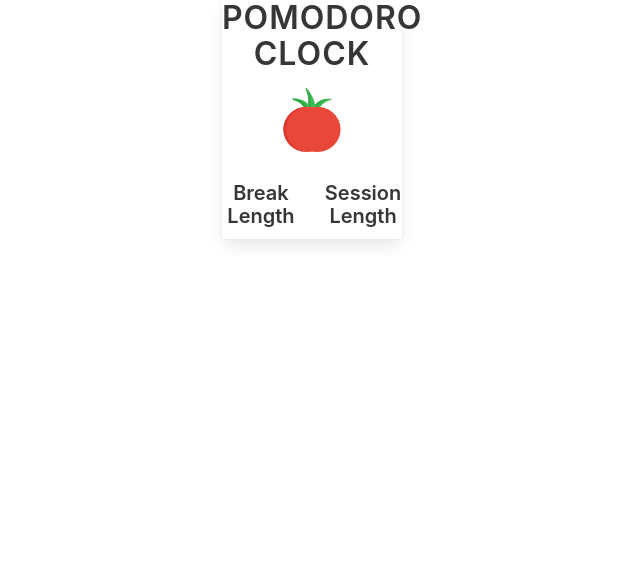
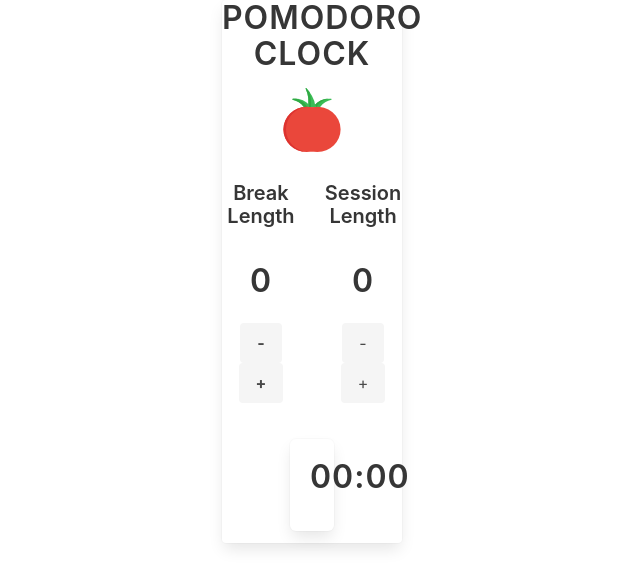
Before and after one commit to unrealwork/pomodoro-clock, a React (Create React App) app: page / in a window 1280 px wide. Shown: the top 588 px of the page, without its empty margins (328-968 px from the left). Built offline with nearby package versions, Linux system fonts and the light colour scheme.

Commit message:
added html elements for: timer, section, break

```diff
--- a/src/App.js
+++ b/src/App.js
@@ -5,21 +5,60 @@ const Header = () => (
     <div className="content has-text-centered">
         <h1 className="heading is-2">Pomodoro Clock</h1>
         <img alt={"Pomodoro logo"} src={"./favicon.png"}/>
+
     </div>
 );
 
 const BreakControl = () => (
     <div className="column has-text-centered">
         <p id="break-label" className="title is-5">Break Length</p>
+        <div className={"column"}>
+            <div className="content">
+                <h1 className="heading is-1">0</h1>
+            </div>
+            <button className="button has-text-weight-bold is-light">-</button>
+            <button className="button has-text-weight-bold is-light">+</button>
+        </div>
     </div>
 );
 
 const SessionControl = () => (
     <div className="column has-text-centered">
         <p id="session-label" className="title is-5">Session Length</p>
+        <div className={"column"}>
+            <div className="content">
+                <h1 className="heading is-1">0</h1>
+            </div>
+            <button className="button is-light">-</button>
+            <button className="button is-light">+</button>
+        </div>
     </div>
 );
 
+
+const BoxedNumber = (props) => (
+    <div className="column is-4">
+        <div className="box has-text-centered">
+            <div className="content">
+                <h1 className="heading">{props.number}</h1>
+            </div>
+        </div>
+    </div>
+);
+
+
+const ControlPanel = () => (
+    <div className="columns is-centered">
+        <BreakControl/>
+        <SessionControl/>
+    </div>
+);
+
+const TimerPanel = () => (
+    <div className="columns is-centered ">
+        <BoxedNumber number="00:00"/>
+    </div>
+);
 
 class App extends Component {
 
@@ -30,10 +69,8 @@ class App extends Component {
                     <div className="column is-7">
                         <div className="card">
                             <Header/>
-                            <div className="columns is-centered">
-                                <BreakControl/>
-                                <SessionControl/>
-                            </div>
+                            <ControlPanel/>
+                            <TimerPanel/>
                         </div>
                     </div>
                 </div>
```
Also changed, not shown: 1 other file (tests, documents, lock files or other folders).
